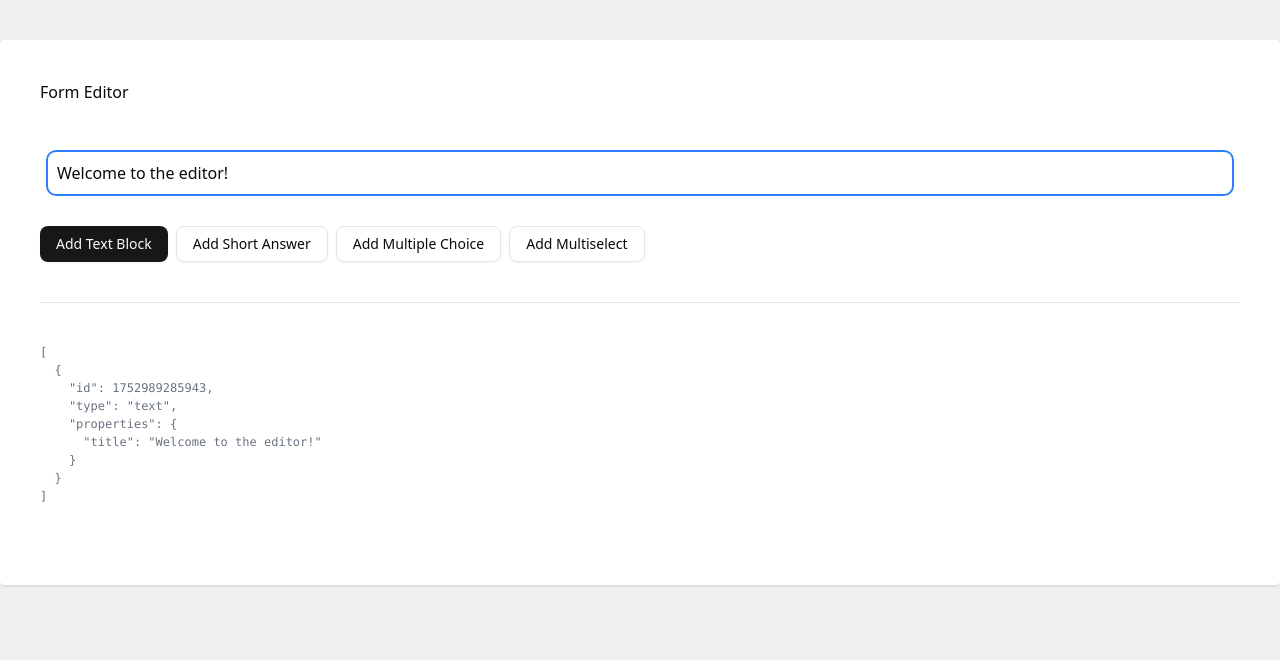
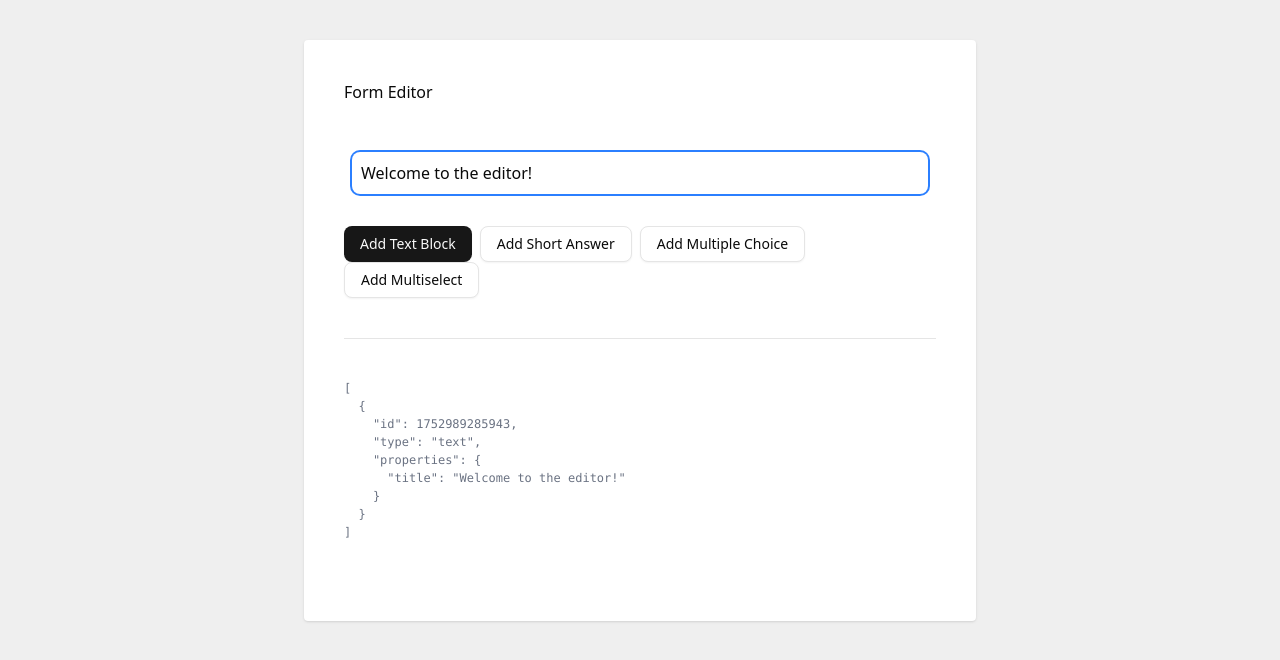
Before and after one commit to asumaran/aditor, a React (Vite) app: page / in a window 1280 px wide. Shown: the top 660 px of the page. Built offline with nearby package versions, Linux system fonts and the light colour scheme.

Commit message:
Make main container narrower for better content focus

```diff
--- a/src/App.tsx
+++ b/src/App.tsx
@@ -34,7 +34,7 @@ const App: FC = () => {
   };
 
   return (
-    <main className='max-w-screen-xl mx-auto bg-white p-10 m-10 rounded shadow-sm'>
+    <main className='max-w-2xl mx-auto bg-white p-10 m-10 rounded shadow-sm'>
       <h1 className='mb-10'>Form Editor</h1>
       <div className='mb-10'>
         <section className='space-y-3' aria-label='Content blocks'>
```
